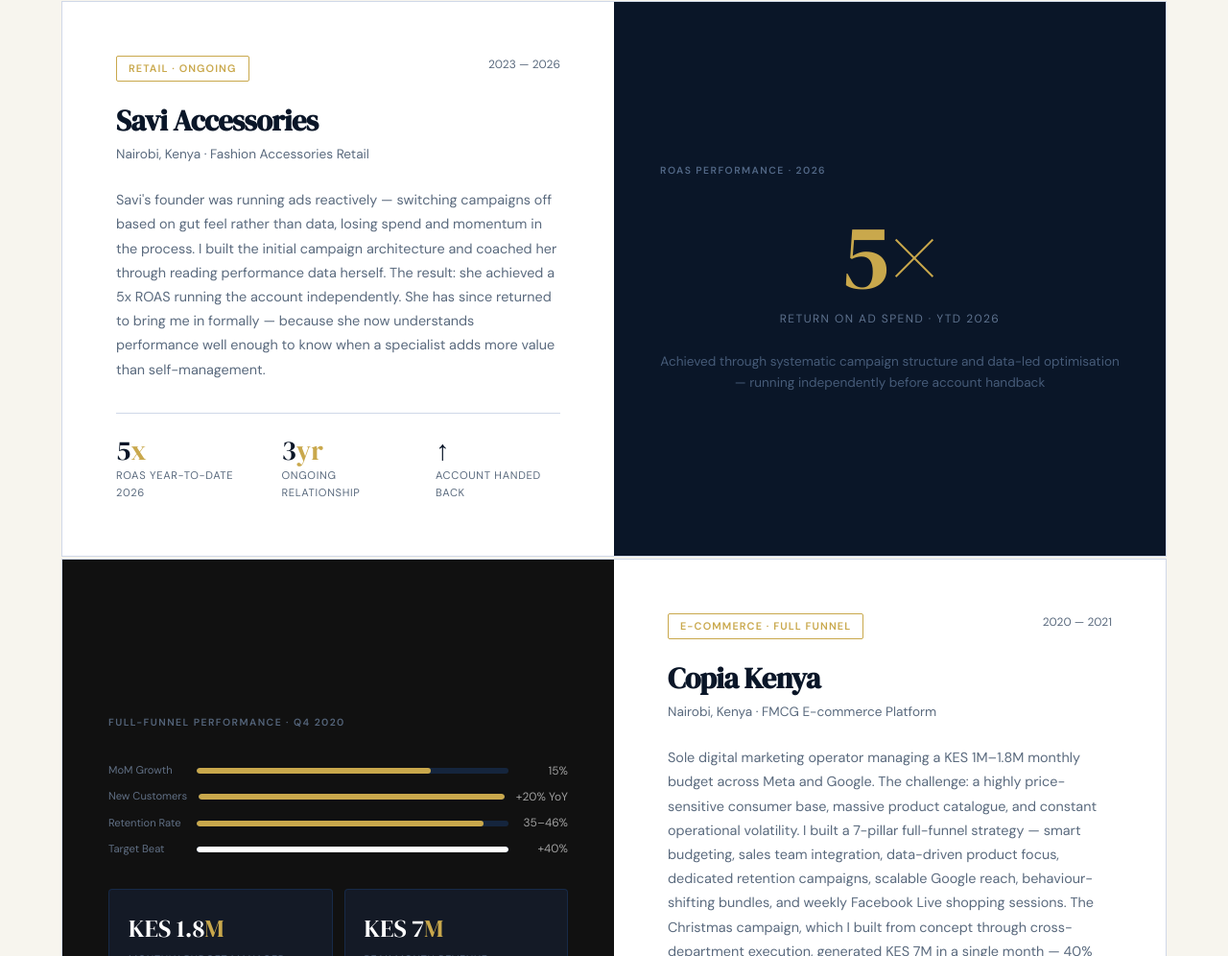
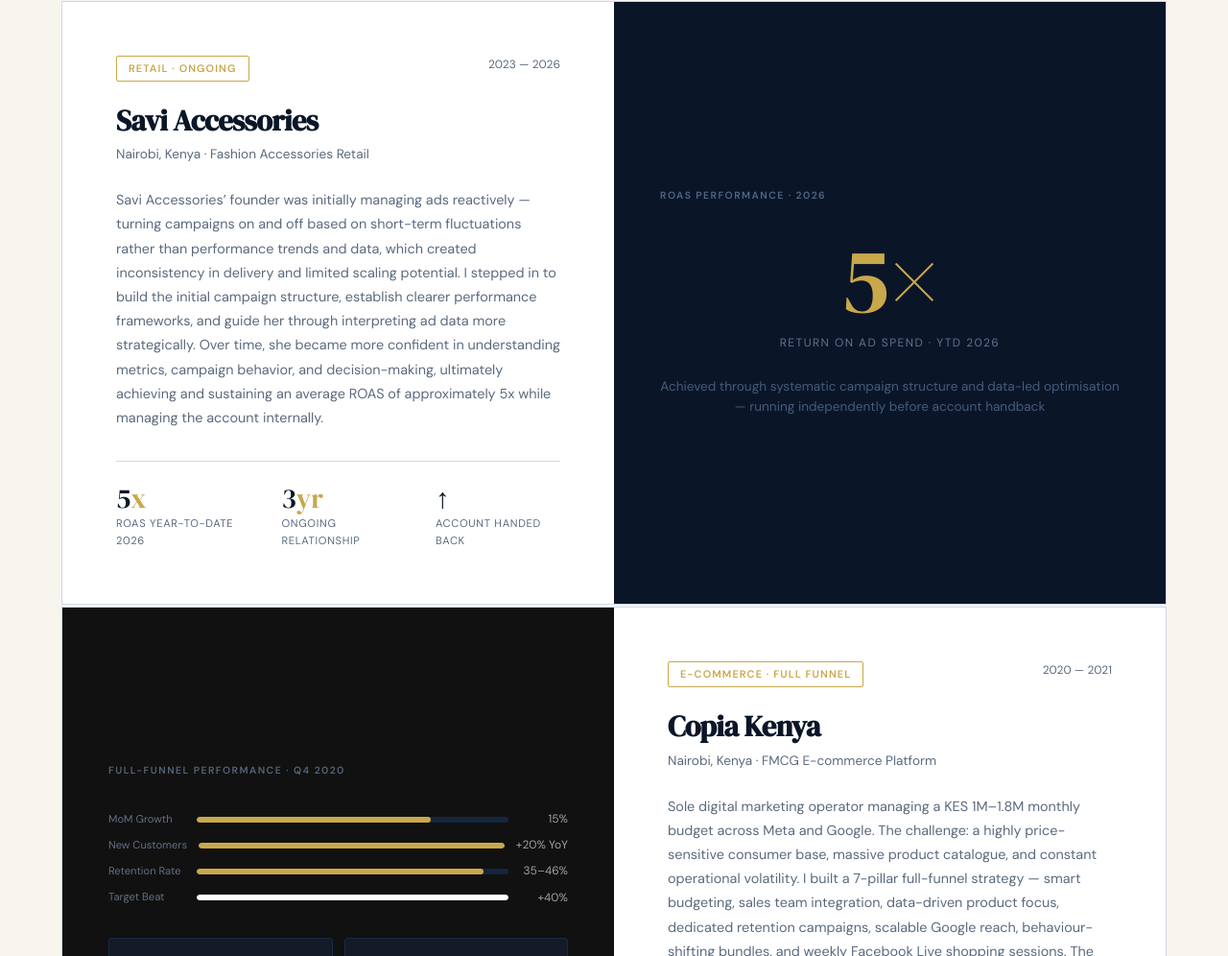
Before and after one commit to PaulOmolo/PaulOmolo.github.io, a plain HTML site: page index.html in a window 1280 px wide. Shown: the part 1412-2408 px from the top of the page at 96% size. Drawn offline with Linux system fonts and the light colour scheme.

Commit message:
Update index.html

```diff
--- a/index.html
+++ b/index.html
@@ -850,7 +850,7 @@
           </div>
           <h3 class="case-client">Savi Accessories</h3>
           <p class="case-subtitle">Nairobi, Kenya · Fashion Accessories Retail</p>
-          <p class="case-body">Savi's founder was running ads reactively — switching campaigns off based on gut feel rather than data, losing spend and momentum in the process. I built the initial campaign architecture and coached her through reading performance data herself. The result: she achieved a 5x ROAS running the account independently. She has since returned to bring me in formally — because she now understands performance well enough to know when a specialist adds more value than self-management.</p>
+          <p class="case-body">Savi Accessories’ founder was initially managing ads reactively — turning campaigns on and off based on short-term fluctuations rather than performance trends and data, which created inconsistency in delivery and limited scaling potential. I stepped in to build the initial campaign structure, establish clearer performance frameworks, and guide her through interpreting ad data more strategically. Over time, she became more confident in understanding metrics, campaign behavior, and decision-making, ultimately achieving and sustaining an average ROAS of approximately 5x while managing the account internally.</p>
         </div>
         <div class="metrics-row">
           <div class="metric">
```
